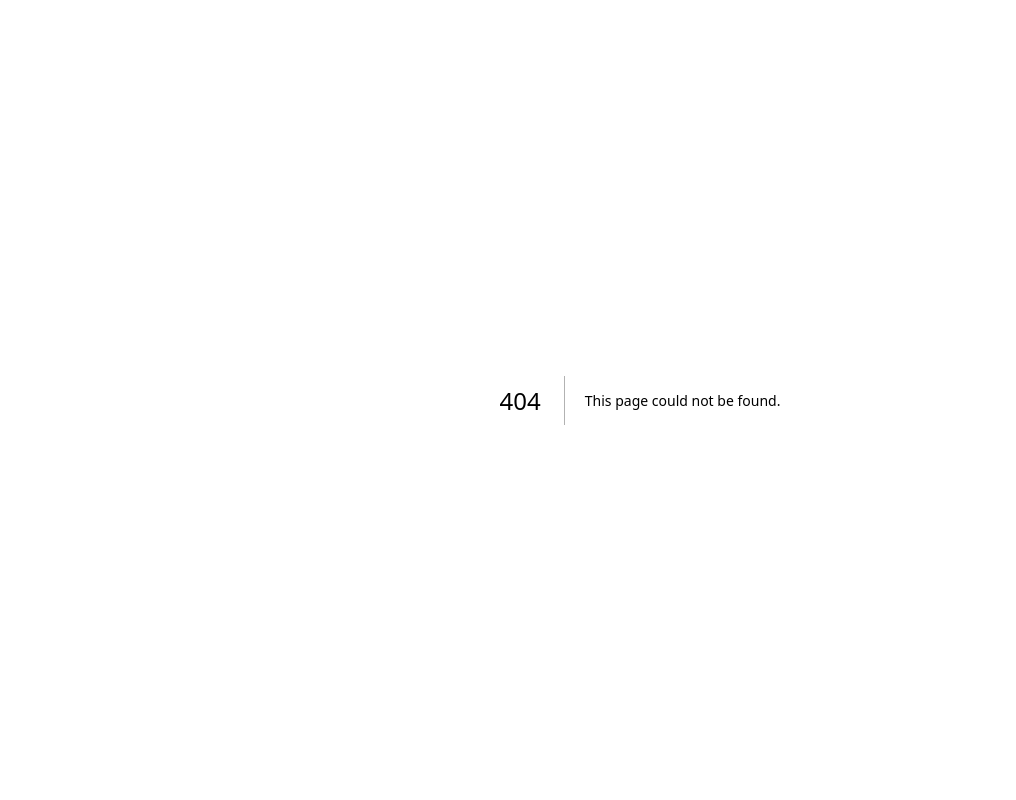
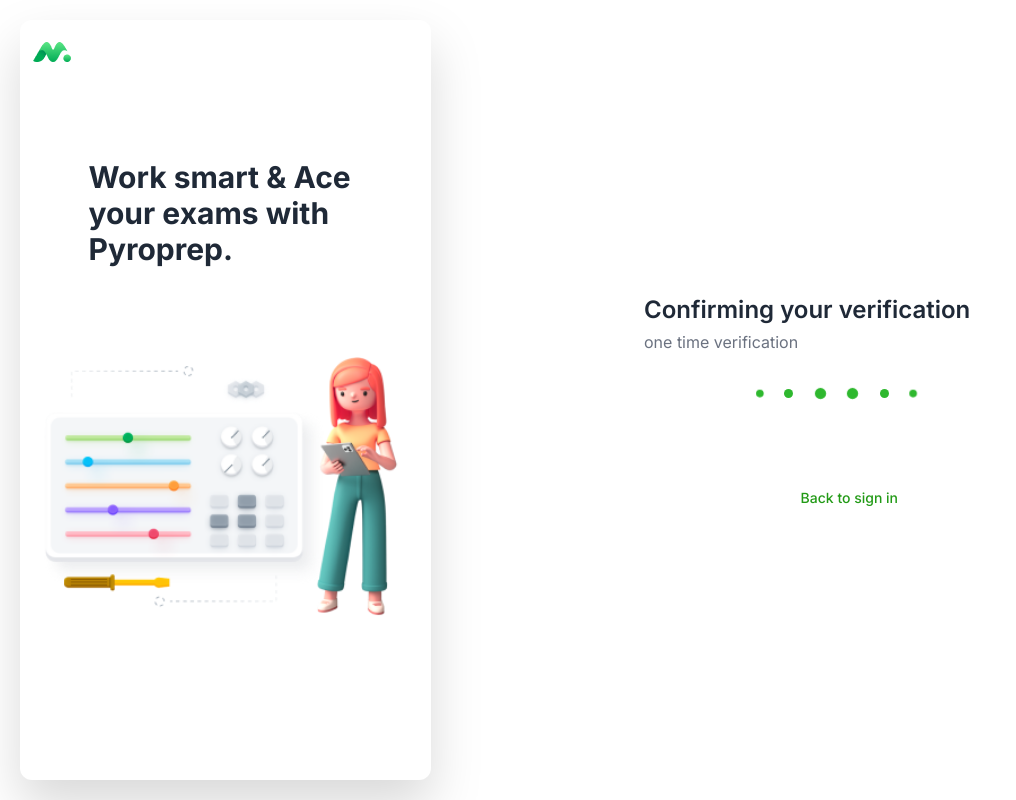
Before and after one commit to Suman196pokhrel/PyroPrep, a Next.js app: page /new-verification in a window 1280 px wide. Before the commit this address had no page. Shown: the whole page, without its empty margins (0-1016 px from the left). Built offline with nearby package versions, Linux system fonts and the light colour scheme.

Commit message:
added UI to handle token verification

```diff
--- /dev/null
+++ b/app/(auth)/new-verification/page.tsx
@@ -0,0 +1,23 @@
+"use client"
+import { CardWrapper } from '@/components/auth/CardWrapper'
+import { PropagateLoader } from "react-spinners"
+import React from 'react'
+
+export const NewVerificationPage = () => {
+    return (
+        <CardWrapper
+            headerLabel='Confirming your verification'
+            headerSubLabel='one time verification'
+            backButtonLabel='Back to sign in'
+            backButtonHref='/signin'
+        >
+
+            <div className='flex items-center w-full justify-center py-5'>
+                <PropagateLoader color="#2eb82e" className='w-10 h-10' />
+            </div>
+        </CardWrapper >
+    )
+}
+
+
+export default NewVerificationPage
--- a/components/auth/CardWrapper.tsx
+++ b/components/auth/CardWrapper.tsx
@@ -38,7 +38,11 @@
             {children}
 
             {/* LOGIN METHODS  */}
-            <Social />
+            {showSocial ? (
+                <Social />
+            ) : (
+                ""
+            )}
 
 
             {/* LOGIN OPTIONS  */}
--- a/package.json
+++ b/package.json
@@ -41,6 +41,7 @@
     "react-icons": "^5.0.1",
     "react-loader-spinner": "^6.1.6",
     "react-otp-input": "^3.1.1",
+    "react-spinners": "^0.13.8",
     "resend": "^3.2.0",
     "tailwind-merge": "^2.2.2",
     "tailwindcss-animate": "^1.0.7",
--- a/routes.ts
+++ b/routes.ts
@@ -3,7 +3,7 @@
  * These routes do not require authentication
  * @type {string[]}
  */
-export const publicRoutes = ["/"];
+export const publicRoutes = ["/", "/new-verification"];
 
 /**
  * These routes will be used for Authentication.
```
Also changed, not shown: 1 other file (tests, documents, lock files or other folders).
